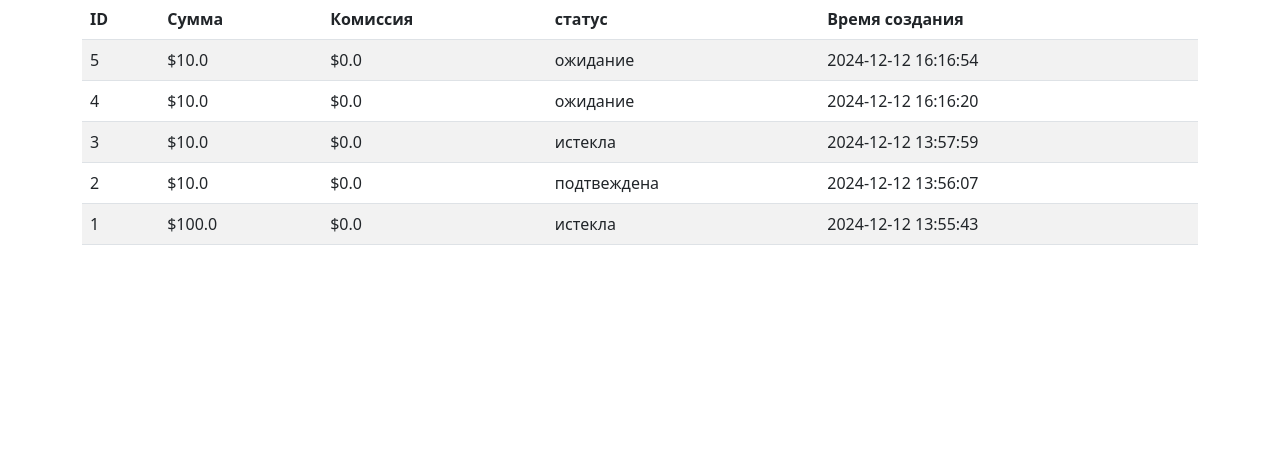
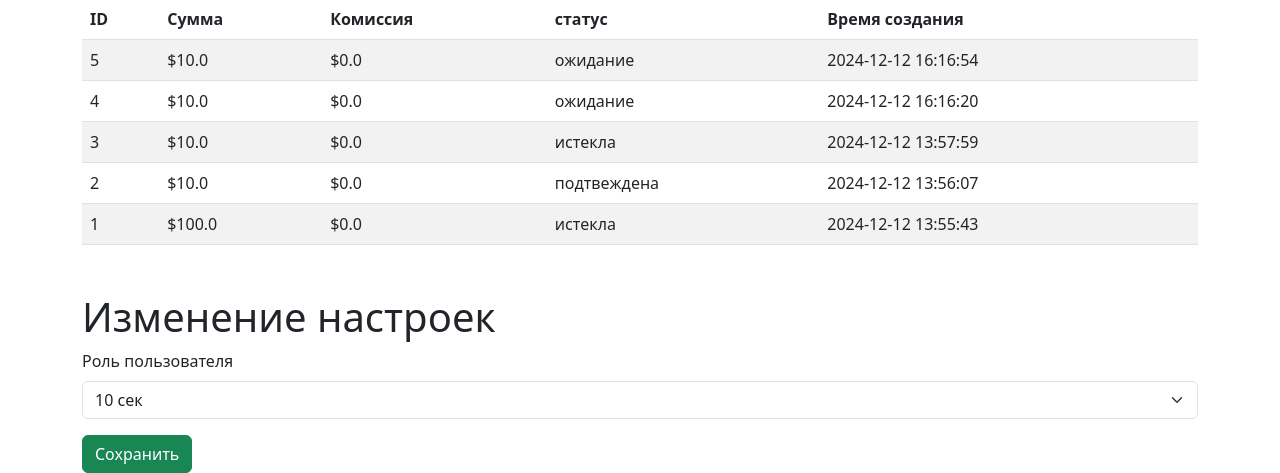
Before and after one commit to Pynajy/testing_transaction, a Flask app: page /admin in a window 1280 px wide. Shown: the part 329-802 px from the top of the page. Before the commit the page ends 574 px from the top, so only its background shows below. Run offline with Flask 3, Linux system fonts and the light colour scheme; a user stored in the database is signed in.

Commit message:
add auto update transaction

```diff
--- a/app.py
+++ b/app.py
@@ -38,9 +38,9 @@ class User(db.Model):
     id = db.Column(db.Integer, primary_key=True)
     username = db.Column(db.String(80), unique=True, nullable=False)
     password = db.Column(db.String(128), nullable=False)
-    role = db.Column(db.String(20), nullable=False, default='user')  # 'admin' or 'user'
+    role = db.Column(db.String(20), nullable=False, default='user')
     balance = db.Column(db.Float, nullable=False, default=0.0)
-    commission_rate = db.Column(db.Float, nullable=False, default=0.01)  # Default commission rate is 1%
+    commission_rate = db.Column(db.Float, nullable=False, default=0.01)
     webhook_url = db.Column(db.String(256), nullable=True)
 
     def set_password(self, password):
@@ -63,7 +63,15 @@ class Transaction(db.Model):
     user = db.relationship('User', backref=db.backref('transactions', lazy=True))
 
     def __repr__(self):
-        return f'<Transaction {self.id}: Сумма={self.amount}, Комиссия={self.commission}, статус={self.status}>'
+        return f'<Транзакция {self.id}: Сумма={self.amount}, Комиссия={self.commission}, статус={self.status}>'
+
+
+class Settings(db.Model):
+    id = db.Column(db.Integer, primary_key=True)
+    auto_update = db.Column(db.String(20), nullable=False, default='10 сек')
+
+    def __repr__(self):
+        return  f'<Настройки: Автообновление={self.auto_update}>'
 
 
 class LoginForm(FlaskForm):
@@ -84,6 +92,9 @@ class TransactionForm(FlaskForm):
 class UserForm(FlaskForm):
     submit = SubmitField('Register')
 
+class SettingsForm(FlaskForm):
+    submit = SubmitField('Register')
+
 @app.cli.command("create-admin")
 @click.argument('username')
 @click.argument('password')
@@ -94,17 +105,6 @@ def create_admin(username, password):
     db.session.add(admin)
     db.session.commit()
     print(f"Admin user created with username: {admin.username}")
-
-@app.route('/register', methods=['GET', 'POST'])
-def register():
-    form = RegistrationForm()
-    if form.validate_on_submit():
-        user = User(username=form.username.data, role=form.role.data, balance=0.0, commission_rate=0.01)
-        user.set_password(form.password.data)
-        db.session.add(user)
-        db.session.commit()
-        return redirect(url_for('login'))
-    return render_template('register.html', form=form)
 
 @app.route('/login', methods=['GET', 'POST'])
 def login():
@@ -129,18 +129,33 @@ def logout():
     session.clear()
     return redirect(url_for('login'))
 
-@app.route('/admin')
+@app.route('/admin', methods=['GET', 'POST'])
 def admin_dashboard():
     if session.get('role') != 'admin':
         if session.get('role') != 'user':
             return redirect(url_for('login'))
         else:
             return redirect(url_for('admin_transactions'))
+    form = SettingsForm()
     user_count = User.query.count()
     transaction_count = Transaction.query.count()
     total_transaction_sum = db.session.query(db.func.sum(Transaction.amount)).filter(Transaction.created_at >= datetime.now().date()).scalar() or 0.0
     recent_transactions = Transaction.query.order_by(Transaction.created_at.desc()).limit(5).all()
-    return render_template('dashboard.html', user_count=user_count, transaction_count=transaction_count, total_transaction_sum=total_transaction_sum, recent_transactions=recent_transactions)
+    settings = Settings.query.get_or_404(1)
+
+    if request.method == 'POST':
+        settings.auto_update = str(request.form['auto_update'])
+        db.session.commit()
+        return redirect(url_for('admin_dashboard'))
+    return render_template(
+        'dashboard.html',
+        user_count=user_count,
+        transaction_count=transaction_count,
+        total_transaction_sum=total_transaction_sum,
+        recent_transactions=recent_transactions,
+        form=form,
+        settings=settings
+        )
 
 @app.route('/admin/users')
 def admin_users():
@@ -212,11 +227,9 @@ def admin_transactions():
     if role not in ['admin', 'user']:
         return redirect(url_for('login'))
 
-    # Получаем фильтры из запроса
     filter_user_id = request.args.get('user_id')
     filter_status = request.args.get('status')
 
-    # Строим запрос на основе роли и фильтров
     query = Transaction.query
 
     if role == 'user':
@@ -230,7 +243,9 @@ def admin_transactions():
 
     transactions = query.all()
 
-    return render_template('transactions.html', transactions=transactions)
+    settings = Settings.query.get_or_404(1)
+
+    return render_template('transactions.html', transactions=transactions, settings=(int(str(settings.auto_update).split()[0]) if str(settings.auto_update).split()[1] == "сек" else int(str(settings.auto_update).split()[0])*60))
 
 @app.route('/admin/transactions/<int:transaction_id>', methods=['GET', 'POST'])
 def transaction_detail(transaction_id):
--- a/templates/dashboard.html
+++ b/templates/dashboard.html
@@ -60,5 +60,26 @@
             </tbody>
         </table>
     </div>
+    <div class="container mt-5">
+        <h1>Изменение настроек</h1>
+
+        <form method="POST" action="/admin">
+            {{ form.hidden_tag() }}
+
+            <div class="mb-3">
+                <label for="status" class="form-label">Роль пользователя</label>
+                <select id="auto_update" name="auto_update" class="form-select">
+                    <option value="{{ settings.auto_update }}">{{ settings.auto_update }}</option>
+                    <option value="0 сек">0 сек</option>
+                    <option value="10 сек">10 сек</option>
+                    <option value="15 сек">15 сек</option>
+                    <option value="30 сек">15 сек</option>
+                    <option value="1 минута">1 минута</option>
+                </select>
+            </div>
+
+            <button type="submit" class="btn btn-success">Сохранить</button>
+        </form>
+    </div>
 </body>
 </html>
```
Also changed, not shown: templates/transactions.html (+9 -0 lines), README.md, instance/test.db.
